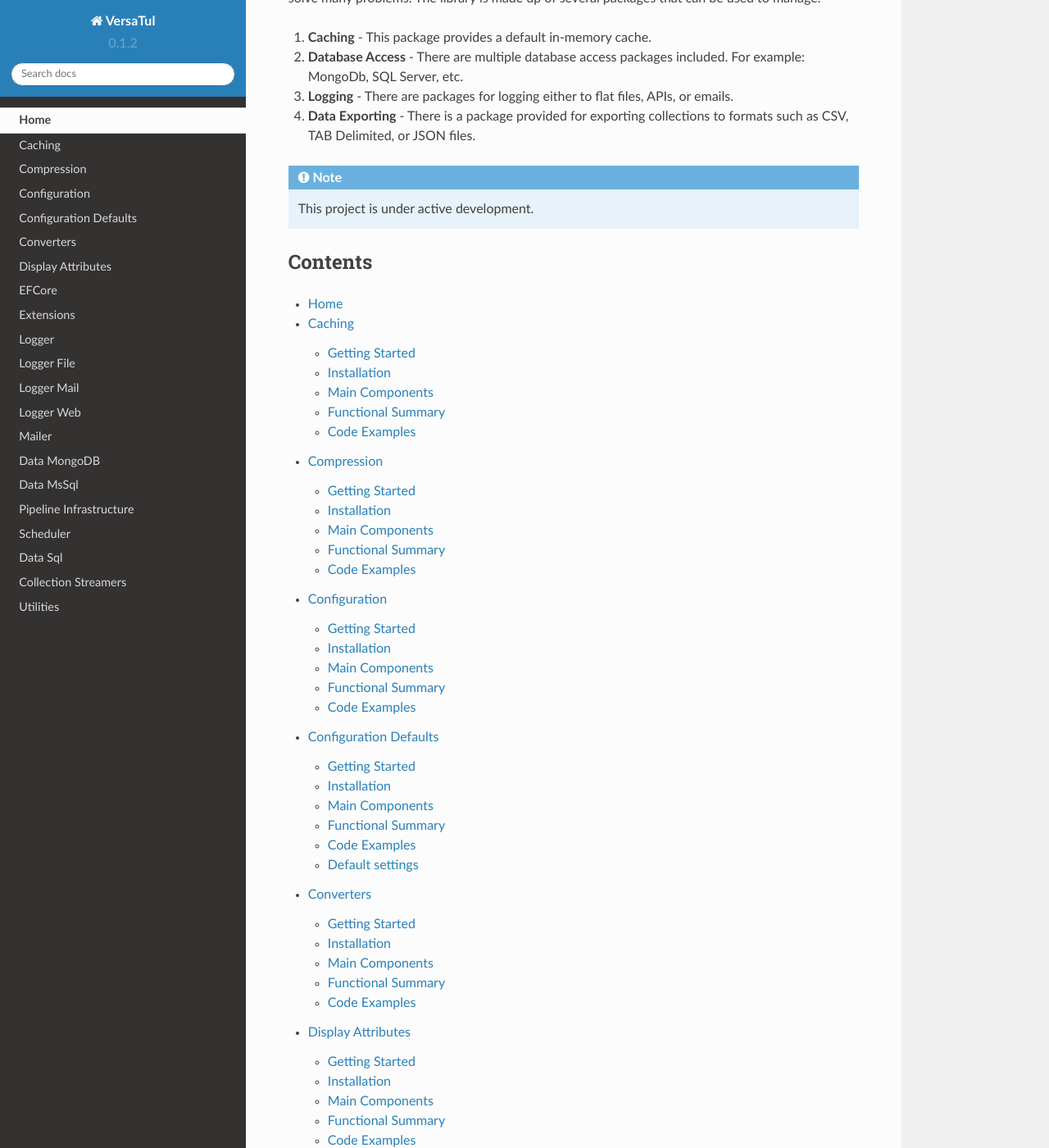
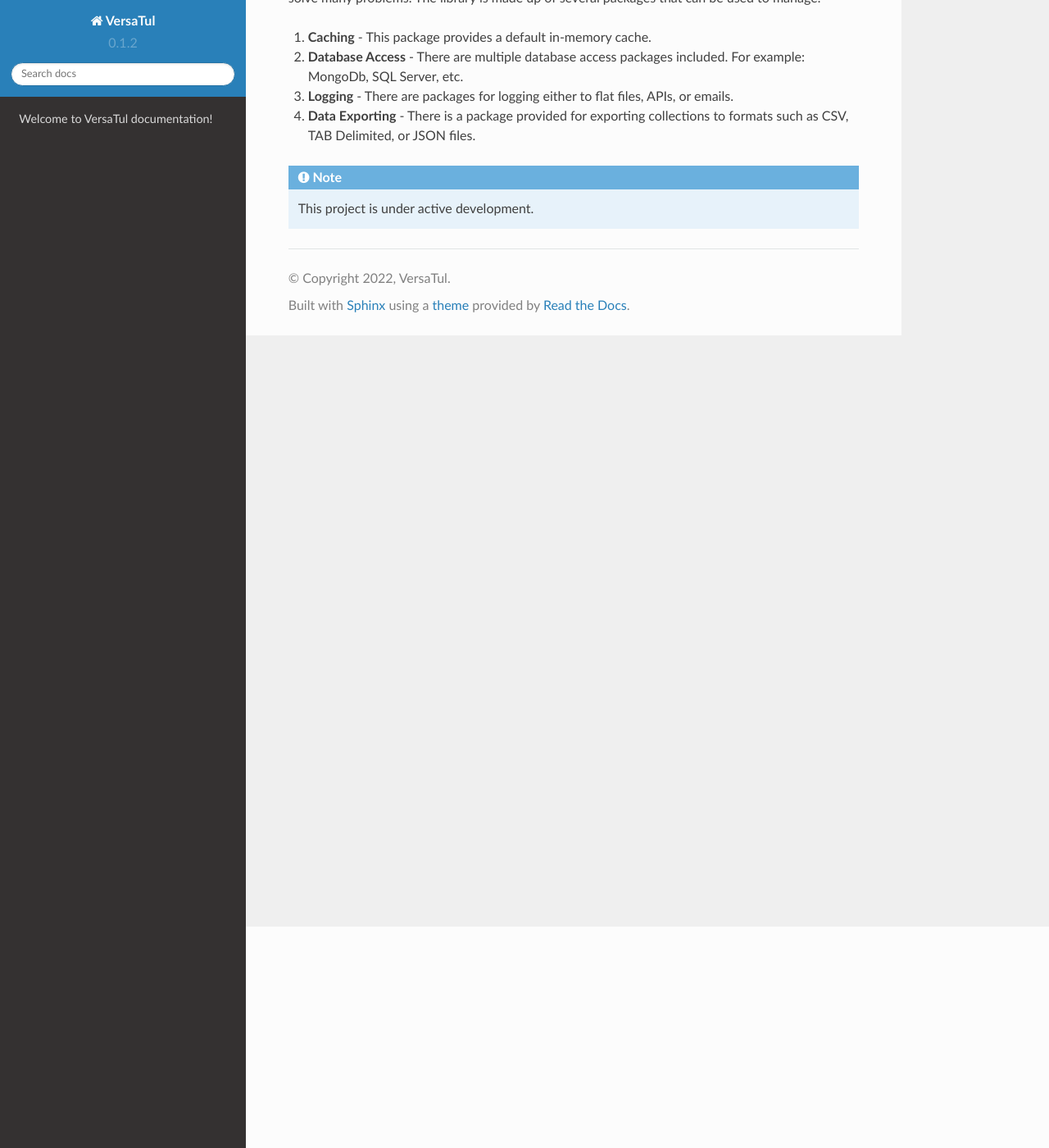
Before and after one commit to BjornWilliams/DocsVersaTul, a Sphinx documentation site: the page built from docs/source/index.rst, in a window 1280 px wide and 1400 px high, scrolled down 270 px. Shown: the whole window at 82% size. Built offline with Sphinx 7.4.7 and the Read the Docs theme 2.0.0, drawn with Linux system fonts in a browser that asks for light colours; some of the changed text lies outside the part shown.

Commit message:
Update index.rst
remove home page will left menu disappear

```diff
--- a/docs/source/index.rst
+++ b/docs/source/index.rst
@@ -15,30 +15,3 @@ The library is made up of several packages that can be used to manage:
 .. note::
 
    This project is under active development.
-
-Contents
---------
-
-.. toctree::
-
-   Home <self>
-   caching
-   compression
-   configuration
-   configuration-defaults
-   converters
-   display-attributes
-   efcore
-   extensions
-   logger
-   logger-file
-   logger-mail
-   logger-web
-   mailer
-   mongodb
-   mssql
-   pipeline-infrastructure
-   scheduler
-   sql
-   streamers
-   utilities
```
